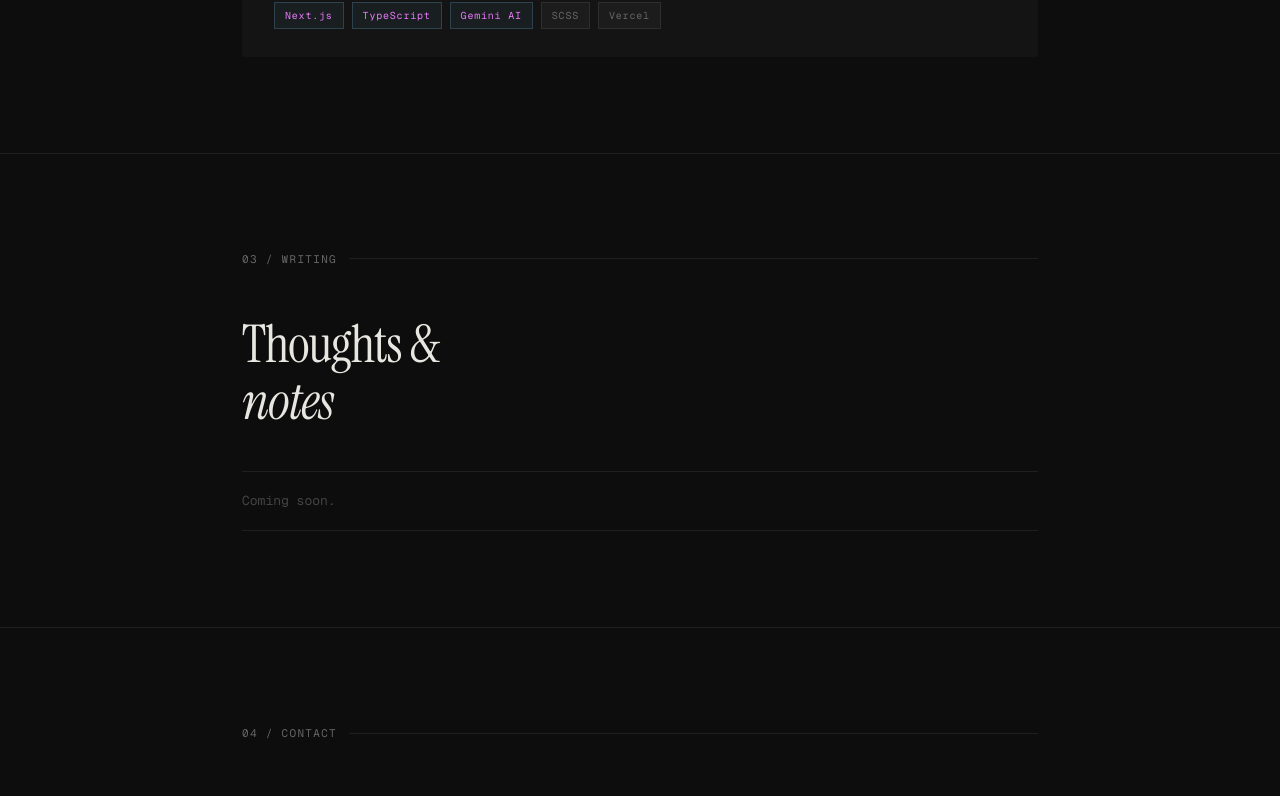
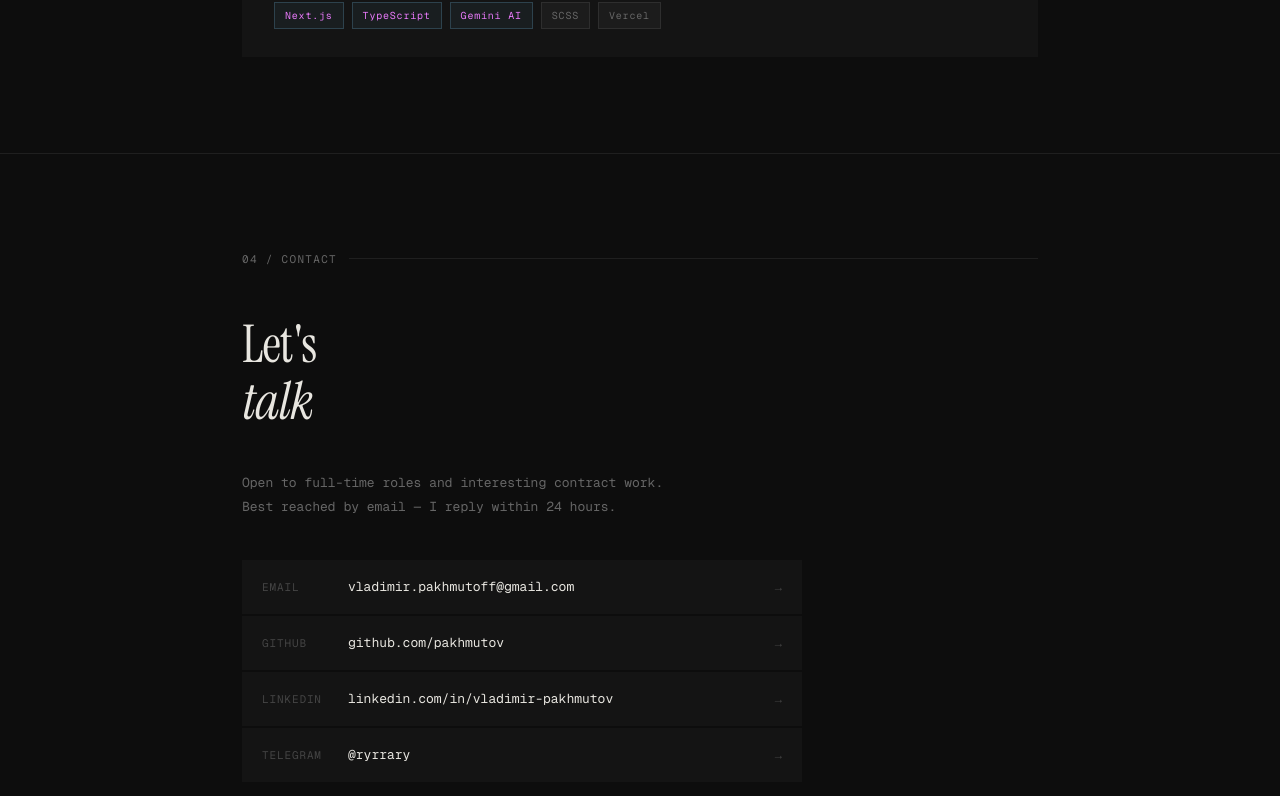
Before and after one commit to pakhmutov/my-portfolio, a Next.js app: page / in a window 1280 px wide. Shown: the part 1993-2789 px from the top of the page. Built offline with nearby package versions, Linux system fonts and the light colour scheme.

Commit message:
feat: remove 'Writing' section from navigation and homepage for streamlined content

```diff
--- a/src/app/page.tsx
+++ b/src/app/page.tsx
@@ -2,7 +2,6 @@ import { Nav } from '@/components/Nav/Nav';
 import { Hero } from '@/components/Hero/Hero';
 import { About } from '@/components/About/About';
 import { Projects } from '@/components/Projects/Projects';
-import { Writing } from '@/components/Writing/Writing';
 import { Contact } from '@/components/Contact/Contact';
 import { Footer } from '@/components/Footer/Footer';
 
@@ -14,7 +13,6 @@ export default function Home() {
                 <Hero />
                 <About />
                 <Projects />
-                <Writing />
                 <Contact />
             </main>
             <Footer />
--- a/src/components/Nav/Nav.tsx
+++ b/src/components/Nav/Nav.tsx
@@ -5,7 +5,7 @@ import Link from 'next/link';
 import { DATA } from '@/data/portfolio';
 import styles from './Nav.module.scss';
 
-const LINKS = ['about', 'projects', 'writing', 'contact'] as const;
+const LINKS = ['about', 'projects', 'contact'] as const;
 
 export function Nav() {
     const [active, setActive] = useState('hero');
```
